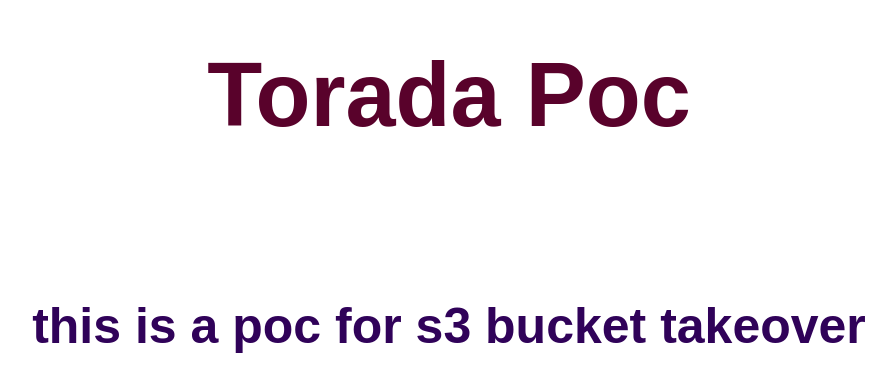
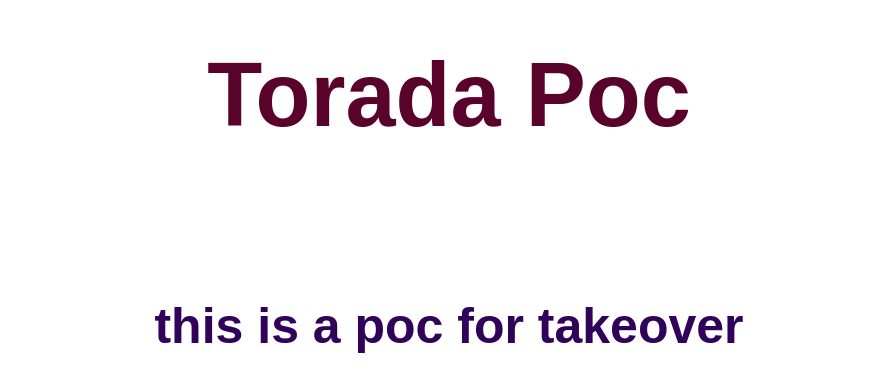
Before and after one commit to ToradaGamil/subdomaintakeover, a plain HTML site: page index.html in a window 1280 px wide. Shown: the part 106-498 px from the top of the page, without its empty margins (191-1087 px from the left). Drawn offline with Linux system fonts and the light colour scheme.

Commit message:
Update index.html

```diff
--- a/index.html
+++ b/index.html
@@ -7,7 +7,7 @@
 <body>
 	<div class="container">
 		<h1>Torada Poc </h1>
-		<h2>this is a poc for s3 bucket takeover </h2>
+		<h2>this is a poc for  takeover </h2>
 
 	</div>
 </body>
```
